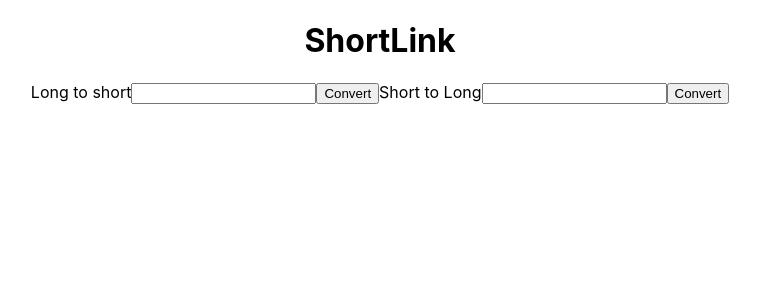
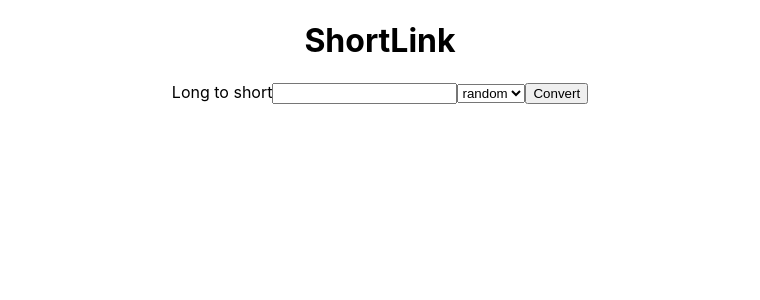
Before and after one commit to LeonYanc/ShortLink-UI, a React (Create React App) app in the folder react-app/: page / in a window 1280 px wide. Shown: the top 300 px of the page, without its empty margins (260-1020 px from the left). Built offline with nearby package versions, Linux system fonts and the light colour scheme.

Commit message:
remove shortToLong ui

```diff
--- a/react-app/src/App.js
+++ b/react-app/src/App.js
@@ -5,8 +5,15 @@ import './App.css';
 function App() {
   const [longUrl, setLongUrl] = useState('');
   const [shortUrl, setShortUrl] = useState('');
+  const [selectedOption, setSelectedOption] = useState('random');
 
-  function handleInputChange(event) {
+  const shortenMethods = ["random", "base62"];
+
+  const handleSelect = (event) => {
+    setSelectedOption(event.target.value);
+  };
+
+  const handleInputChange = (event) => {
     if(event.target.name === "long"){
       setLongUrl(event.target.value);
     }else if(event.target.name === "short"){
@@ -17,7 +24,7 @@ function App() {
   const longToShort = async () => {
     console.log(longUrl);
     try {
-      const response = await axios.get(`http://localhost:7000/shortToLong?url=${longUrl}`);
+      const response = await axios.post(`http://localhost:7000/longToShort?url=${longUrl}&&method=${selectedOption}`);
       alert(response.data);
     } catch (error) {
         console.error(error);
@@ -27,8 +34,7 @@ function App() {
   const shortToLong = async () => {
     console.log(shortUrl);
     try {
-      const response = await axios.get(`http://localhost:7000/shortToLong?url=${shortUrl}`);
-      alert(response.data);
+      await axios.get(`http://localhost:7000/shortToLong?url=${shortUrl}`);
     } catch (error) {
         console.error(error);
     }
@@ -39,10 +45,14 @@ function App() {
       <h1>ShortLink</h1>
       <label>Long to short</label>
       <input type="text" name="long" onChange={handleInputChange}></input>
+      <select value={selectedOption} onChange={handleSelect}>
+        {shortenMethods.map((option) => (
+          <option key={option} value={option}>
+            {option}
+          </option>
+        ))}
+      </select>
       <button onClick={longToShort}>Convert</button>
-      <label>Short to Long</label>
-      <input type="text" name="short" onChange={handleInputChange}></input>
-      <button onClick={shortToLong}>Convert</button>
     </div>
   );
 }
```
